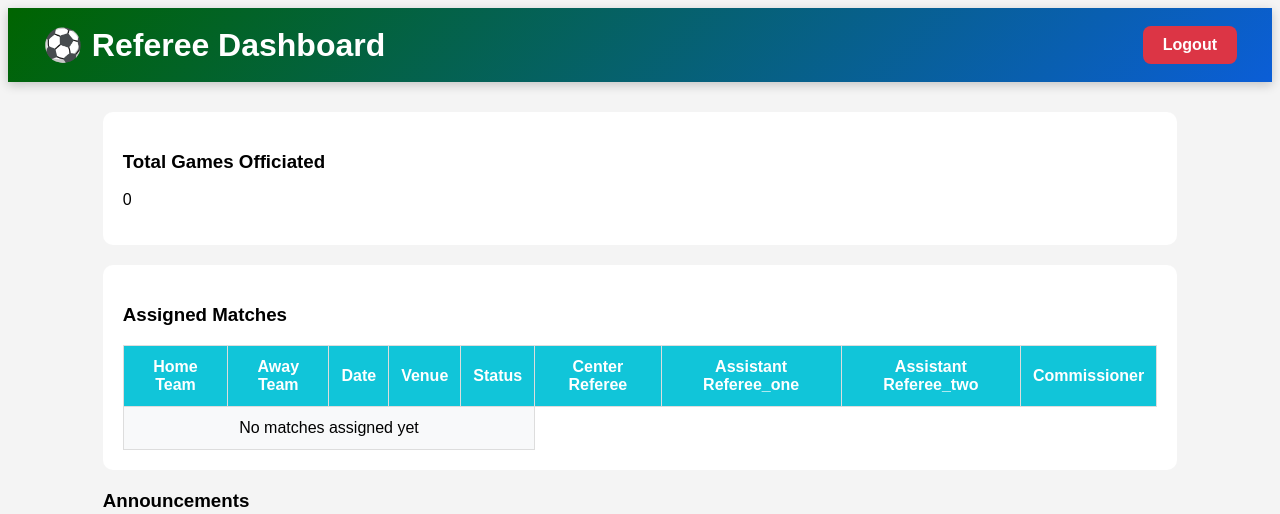
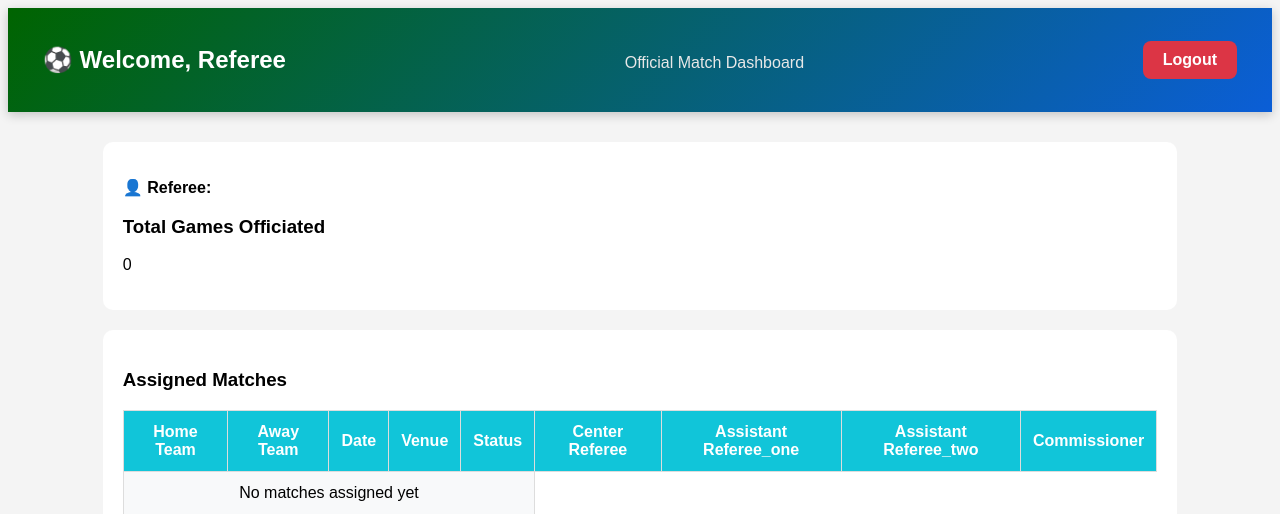
Before and after one commit to mancityfan001/BARATON_SOCCER_LEAGUE, a Django app: page /referee-dashboard/ in a window 1280 px wide. Shown: the top 514 px of the page. Run offline with Django 5.2, Linux system fonts and the light colour scheme; a user stored in the database is signed in; data comes from the database, SQL or seed files in the repository; both versions use the stored data as it was after the commit; tables that the repository leaves empty hold one stand-in row (values such as "Sample post").

Commit message:
Updated project

```diff
--- a/templates/teams/coach_dashboard.html
+++ b/templates/teams/coach_dashboard.html
@@ -72,7 +72,10 @@
 <body>
 
 <div class="topbar">
-    <h1>Coach Dashboard</h1>
+    <h1>Welcome, Coach {{ request.user.first_name }}</h1>
+    <p style="margin-top:8px;font-size:18px;color:#f0f0f0;">
+        Team: {{ team.name }}
+    </p>
 </div>
 
 <div class="container">
--- a/templates/teams/referee_dashboard.html
+++ b/templates/teams/referee_dashboard.html
@@ -76,9 +76,10 @@
 box-shadow:0 3px 10px rgba(0,0,0,.2);
 ">
 
-    <h2 style="margin:0;font-size:32px;font-weight:bold;">
-        ⚽ Referee Dashboard
-    </h2>
+    <h2>⚽ Welcome, Referee {{ request.user.first_name }}</h2>
+    <p style="margin:6px 0 0 0;color:#e8e8e8;font-size:16px;">
+        Official Match Dashboard
+    </p>
 
     <a href="/logout/"
        style="
@@ -112,6 +113,7 @@
             {% endfor %}
         {% endif %}
 
+        <p><strong>👤 Referee:</strong> {{ request.user.first_name }}</p>
         <h3>Total Games Officiated</h3>
         <p>{{ games_officiated }}</p>
 
```
Also changed, not shown: db.sqlite3.
